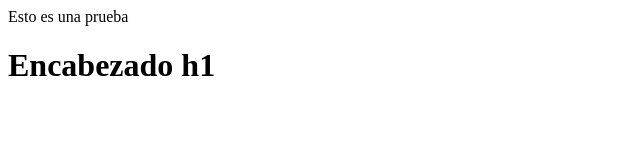
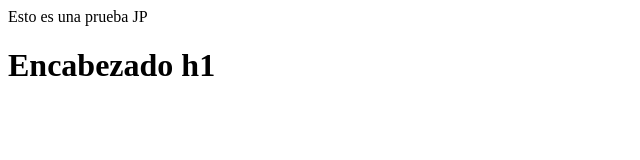
Before and after one commit to JPinaGuisado/proyecto-git-vsc, a plain HTML site: page index.html in a window 1280 px wide. Shown: the full height of the page, 0-640 px from the left. Drawn offline with Linux system fonts and the light colour scheme.

Commit message:
Commit 2

```diff
--- a/index.html
+++ b/index.html
@@ -6,7 +6,7 @@
   <title>Prueba</title>
 </head>
 <body>
-  Esto es una prueba
+  Esto es una prueba JP
   <h1>Encabezado h1</h1>
 </body>
 </html>
```
